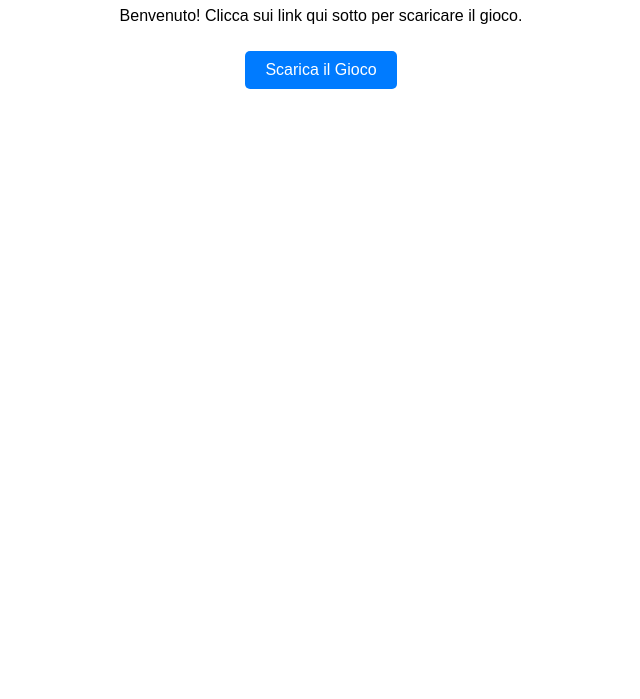
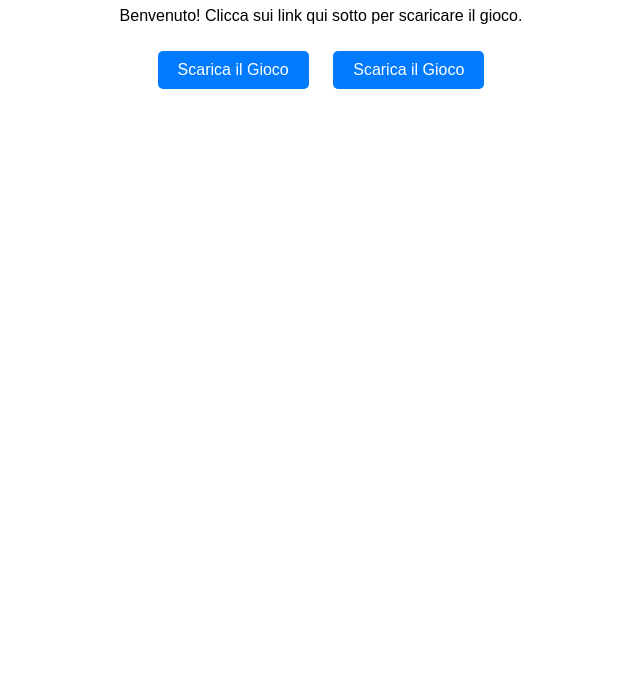
Before and after one commit to errrgiorgione/squares-game, a plain HTML site: page index.html in a window 1280 px wide. Shown: the part 101-800 px from the top of the page, without its empty margins (319-959 px from the left). Drawn offline with Linux system fonts and the light colour scheme.

Commit message:
Update index.html

```diff
--- a/index.html
+++ b/index.html
@@ -15,6 +15,7 @@
     <div class="container">
         <h1>Scarica il Tuo Gioco</h1>
         <p>Benvenuto! Clicca sui link qui sotto per scaricare il gioco.</p>
+        <a href="https://errrgiorgione.github.io/squares-game/" class="button" download>Scarica il Gioco</a>
         <a href="https://github.com/username/repository-name/releases/download/v1.0/game_files.zip" class="button" download>Scarica il Gioco</a>
     </div>
 </body>
```
